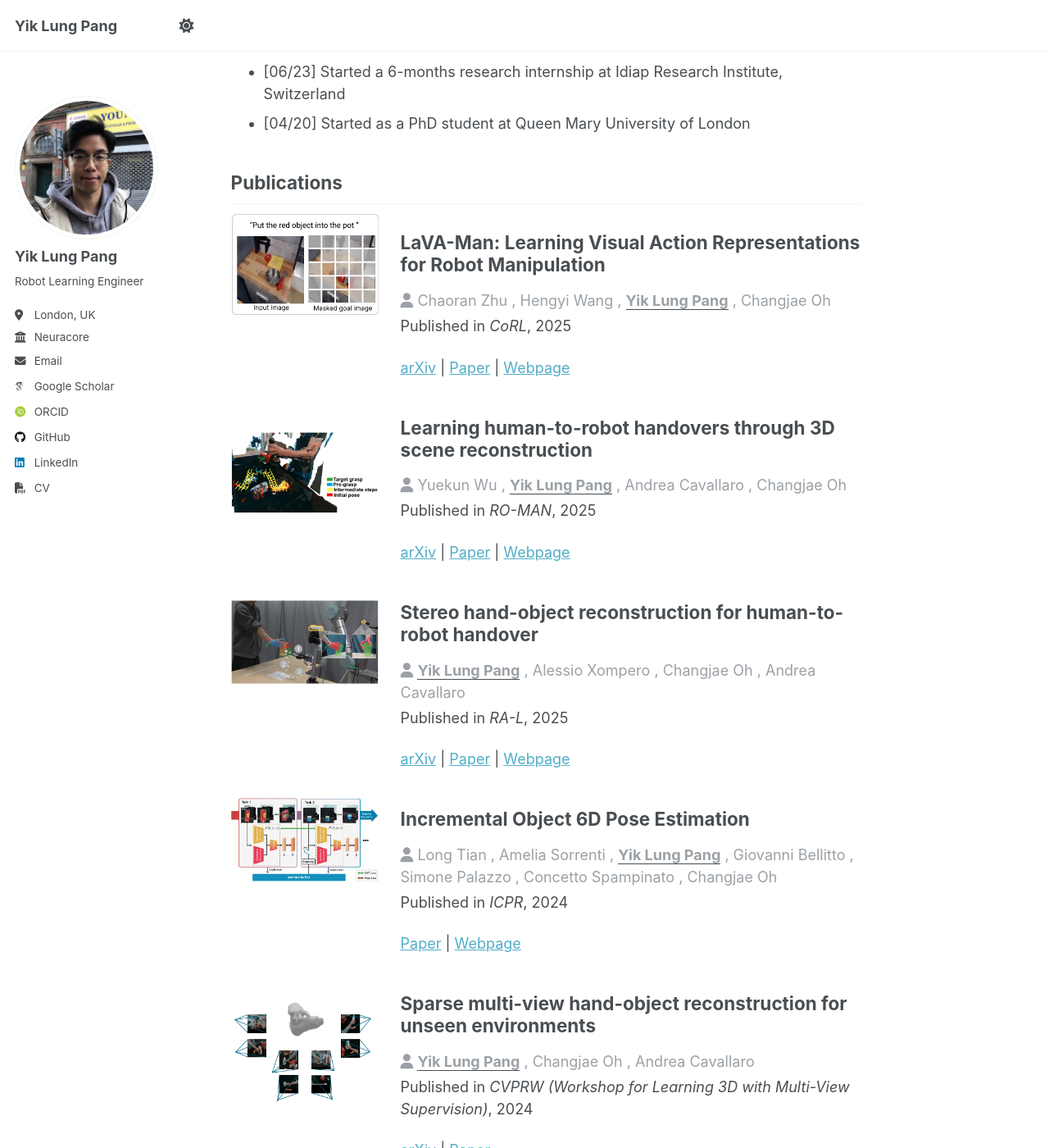
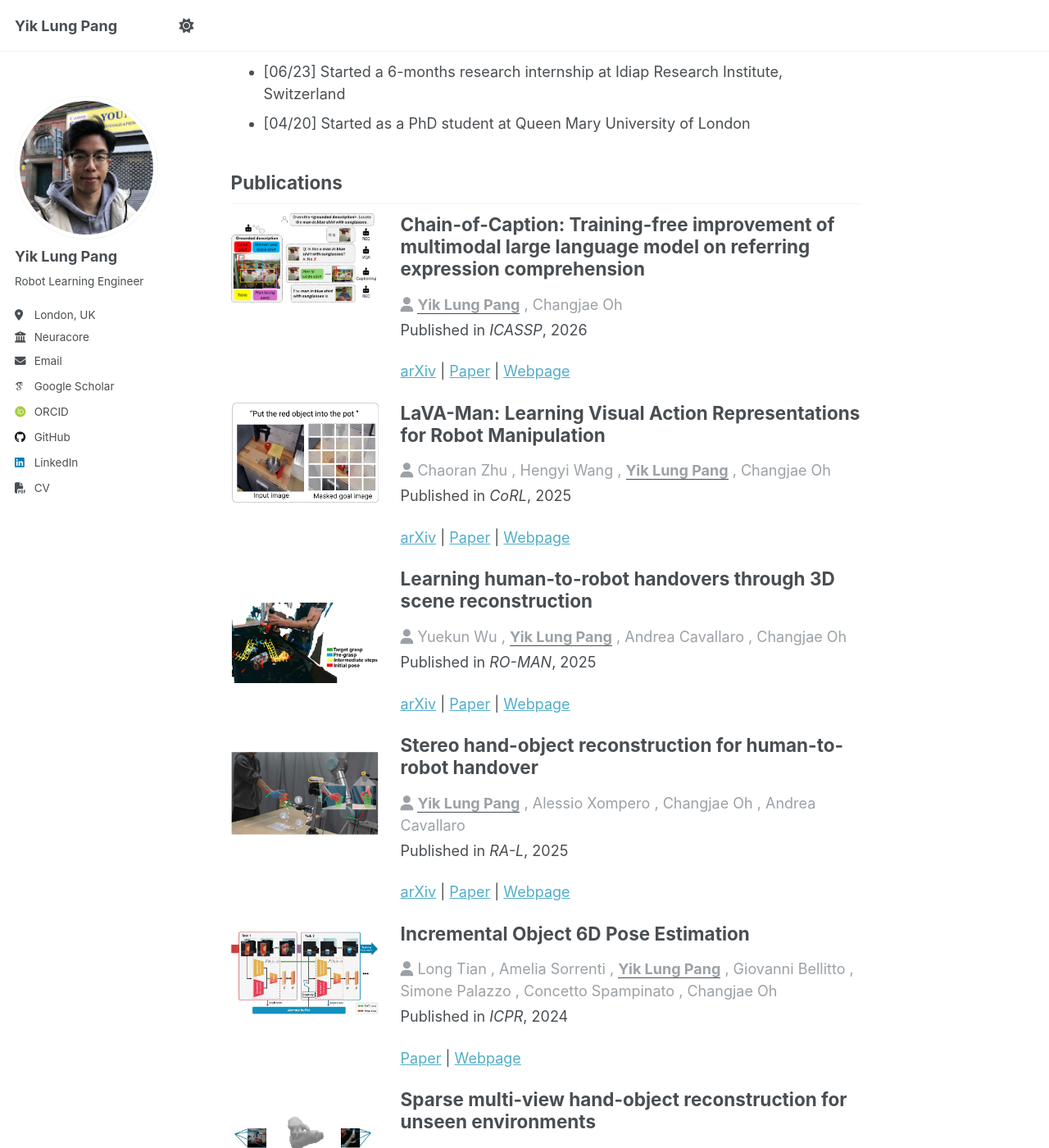
Before and after one commit to yiklungpang/yiklungpang.github.io, a Jekyll site: the page built from _pages/about.html, in a window 1280 px wide and 1400 px high, scrolled down 439 px. Shown: the whole window at 82% size. Built offline with Jekyll 4.4.1, drawn with Linux system fonts in a browser that asks for light colours; some web fonts are replaced; a script that is not in the unit is left out.

Commit message:
Add ICASSP 2026

```diff
--- a/_includes/archive-single.html
+++ b/_includes/archive-single.html
@@ -13,7 +13,7 @@
 {% endif %}
 
 <div class="{{ include.type | default: "list" }}__item">
-  <article class="archive__item archive__item--flex" itemscope itemtype="http://schema.org/CreativeWork" style="display: flex; align-items: flex-start; gap: 1.5em;">
+  <article class="archive__item archive__item--flex{% if teaser %} archive__item--with-teaser{% endif %}" itemscope itemtype="http://schema.org/CreativeWork" style="display: flex; align-items: flex-start; gap: 1.5em;">
     {% if teaser %}
       <div class="archive__item-teaser" style="flex: 0 0 auto; max-width: 180px;">
         <img src=
--- a/_sass/layout/_archive.scss
+++ b/_sass/layout/_archive.scss
@@ -72,6 +72,11 @@
   img {
     width: 100%;
   }
+}
+
+/* Align image top with text top when teaser is present */
+.archive__item--with-teaser .archive__item-title {
+  margin-top: 0;
 }
 
 .archive__item:hover {
```
Also changed, not shown: _publications/2026-01-17-paper-title-number-9.md (added, +12 -0 lines), images/icassp2026.jpg (added).
